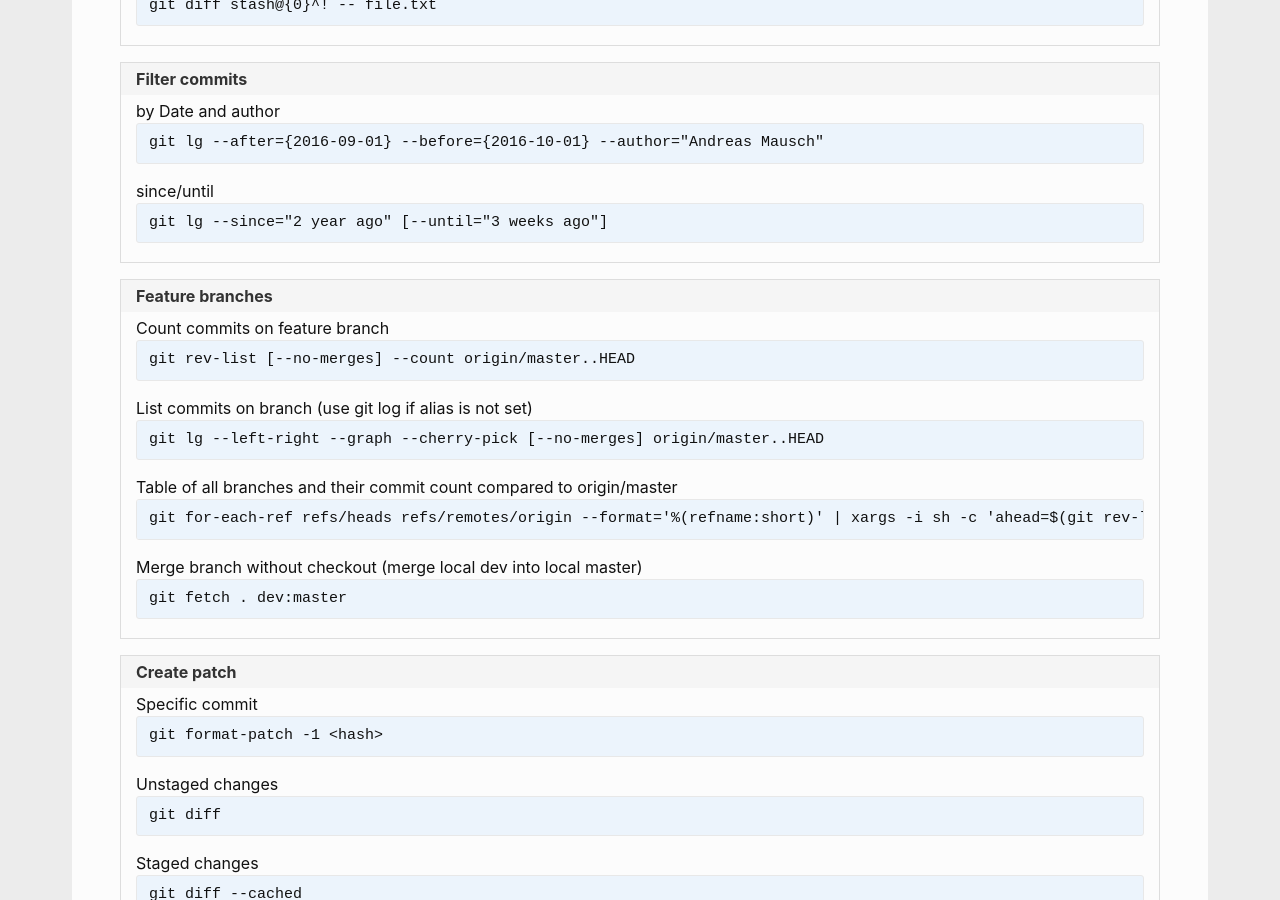
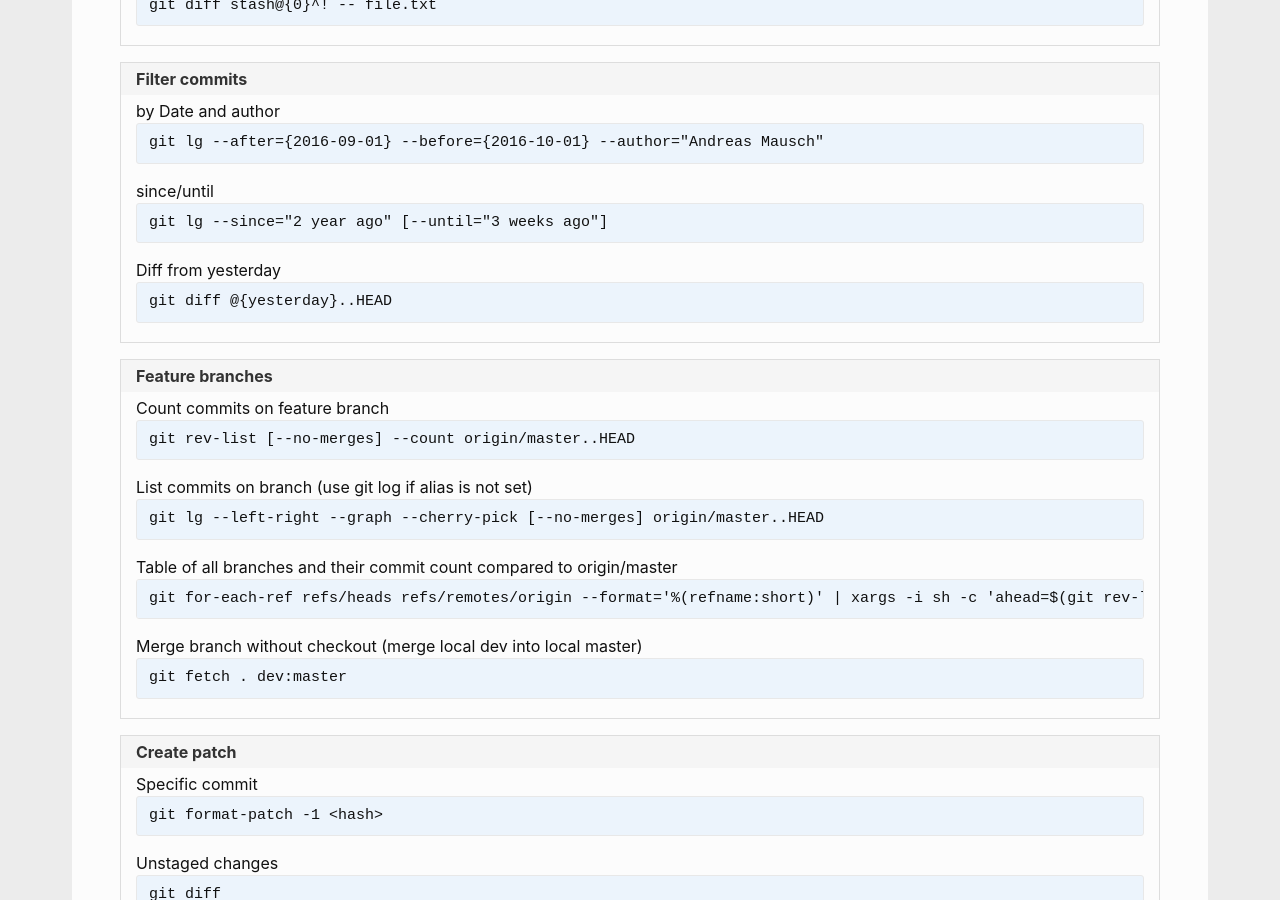
Before and after one commit to andreas-mausch/cheatsheets, a Jekyll site: the page built from _cheatsheets/git.md, in a window 1280 px wide and 900 px high, scrolled down 3185 px. Built offline with Jekyll 4.4.1, drawn with Linux system fonts in a browser that asks for light colours.

Commit message:
git diff since yesterday

```diff
--- a/_cheatsheets/git.md
+++ b/_cheatsheets/git.md
@@ -57,6 +57,7 @@ section:
     commands:
       by Date and author: git lg --after={2016-09-01} --before={2016-10-01} --author="Andreas Mausch"
       since/until: git lg --since="2 year ago" [--until="3 weeks ago"]
+      Diff from yesterday: git diff @{yesterday}..HEAD
   - name: Feature branches
     commands:
       Count commits on feature branch: git rev-list [--no-merges] --count origin/master..HEAD
```
